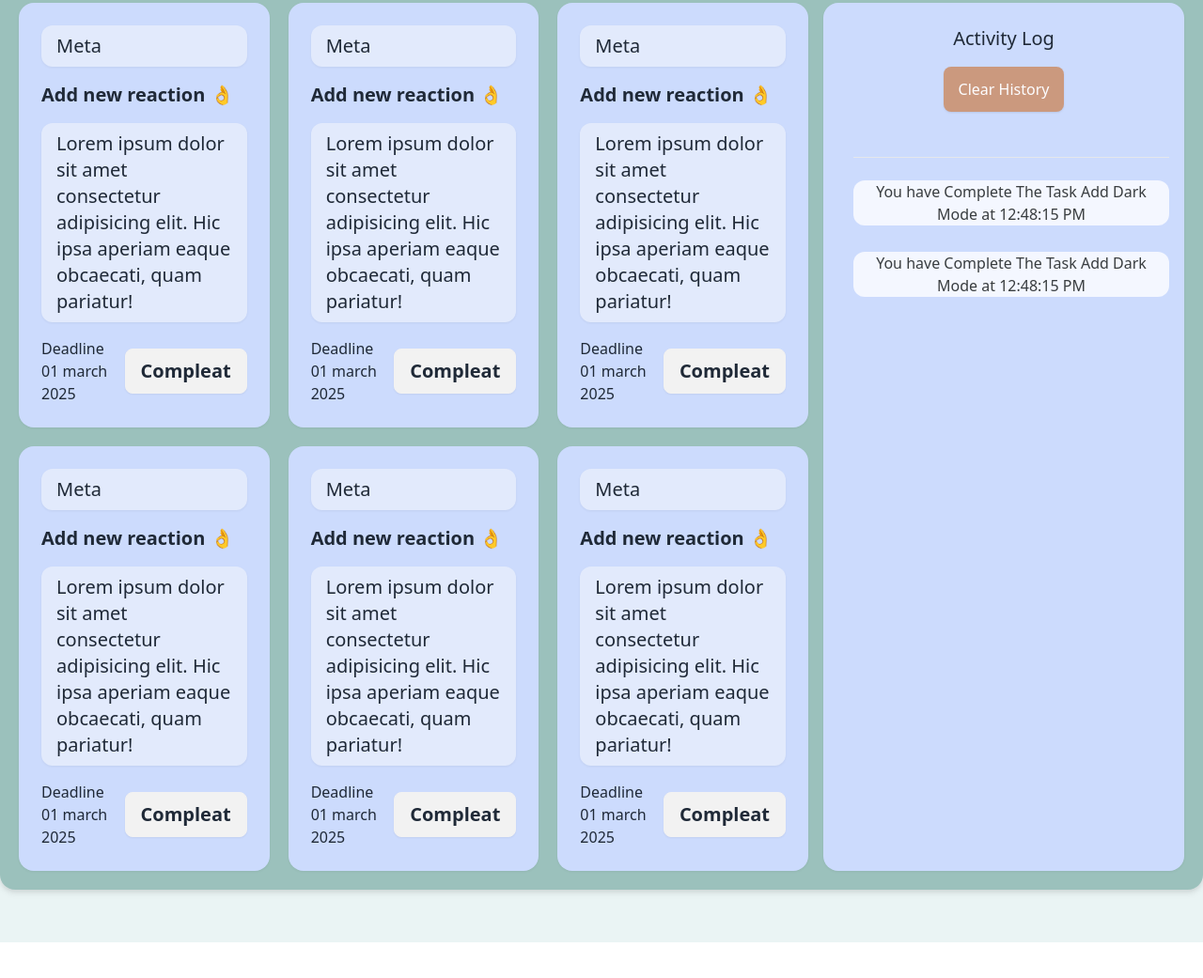
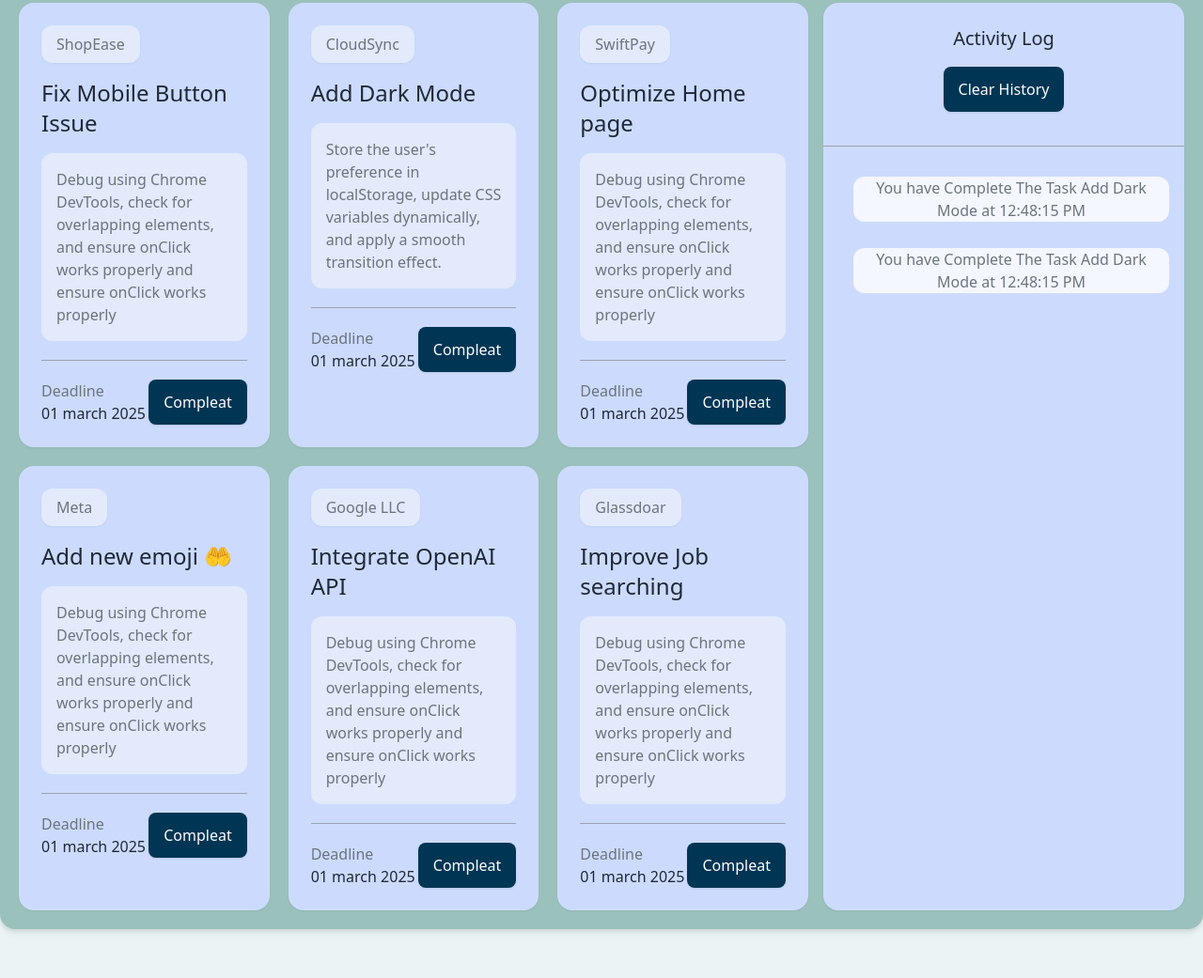
Before and after one commit to TOWHID162153/Assignment-05, a plain HTML site: page index.html in a window 1280 px wide. Shown: the part 233-1274 px from the top of the page at 94% size. Before the commit the page ends 1236 px from the top, so only its background shows below. Drawn offline with nearby package versions, Linux system fonts and the light colour scheme.

Commit message:
my 6th commit

```diff
--- a/index.html
+++ b/index.html
@@ -25,9 +25,9 @@
 
                   colors: {
                       clifford: '#da373d',
-                      'allBtn': '#cb997e',
+                      'allBtn': '#003554',
                       'btnFontClr': '#fdfdff',
-                      'lightText': '#393d3f',
+                      'lightText': '#6c757d',
                   }
               }
           }
@@ -63,8 +63,7 @@
             <div class="bg-[#F4F7FF] rounded-full ml-9">
               <img class="w-10 m-3" src="/assets/theme-btn.png" alt="theme-btns">
             </div>
-            <!-- 3rd -->
-
+            <!-- End -->
           </div>
         </div>
       </div>
@@ -74,178 +73,217 @@
       <section>
           <div class="bg-[#9bc1bc] rounded-2xl drop-shadow-md flex p-5 mt-12">
               <!-- left part -->
+
+                <!-- Lower Part -->
                 <div class="grid grid-cols-3 gap-5 flex-1">
-                      <!-- card o1 -->
+                    <!-- card 04 -->
                     <div class="bg-[#ccdbfd] drop-shadow-sm rounded-2xl text-start p-6">
-                              <div class="bg-[#e2eafc] drop-shadow-sm rounded-xl px-4 py-2 mb-4">
-                                  <p class="font-poppins font-normal text-xl">
+                              <div class="bg-[#e2eafc] drop-shadow-sm rounded-xl inline-block px-4 py-2 mb-4">
+                                  <p class="font-poppins font-normal text-base text-lightText">
+                                    ShopEase
+                                  </p>
+                              </div>
+                              <h3 class="font-poppins font-medium text-2xl mb-4">Fix Mobile Button Issue</h3>
+                              <div class="bg-[#e2eafc] drop-shadow-s rounded-xl p-4">
+                                  <p class="font-poppins font-normal text-base text-lightText overflow-auto">
+                                    Debug using Chrome DevTools, check for overlapping elements, and ensure onClick works properly
+                                    and ensure onClick works properly
+                                  </p>
+                              </div>
+                              <!-- horizontal line -->
+                              <div class="relative flex py-5 items-center">
+                                <div class="flex-grow border-t border-gray-400"></div>
+                             </div>
+                              <!-- <hr class="h-px my-4 bg-gray-200 border-0 dark:bg-gray-700"> -->
+                              <!-- txt & btn -->
+                              <div class="flex justify-between items-center">
+                                <!-- txt -->
+                                <div>
+                                      <p class="font-poppins font-normal text-base text-lightText">
+                                          Deadline
+                                      </p>
+                                      <p class="font-poppins font-medium text-base">
+                                          01 march 2025
+                                      </p>
+                                </div>
+                                  <!-- btn -->
+                                <button class="btn drop-shadow-sm border-none bg-allBtn font-poppins font-medium text-base text-btnFontClr">
+                                    Compleat
+                                </button>
+                              </div>
+                    </div>
+                    <!-- card 05 -->
+                    <div class="bg-[#ccdbfd] drop-shadow-sm rounded-2xl text-start p-6">
+                        <div class="bg-[#e2eafc] drop-shadow-sm rounded-xl inline-block px-4 py-2 mb-4">
+                            <p class="font-poppins font-normal text-base text-lightText">
+                              CloudSync
+                            </p>
+                        </div>
+                        <h3 class="font-poppins font-medium text-2xl mb-4">Add Dark Mode</h3>
+                        <div class="bg-[#e2eafc] drop-shadow-s rounded-xl p-4">
+                            <p class="font-poppins font-normal text-base text-lightText overflow-auto">
+                              Store the user's preference in localStorage, update CSS variables dynamically, and apply a smooth transition effect.
+                            </p>
+                        </div>
+                        <!-- horizontal line -->
+                        <div class="relative flex py-5 items-center">
+                          <div class="flex-grow border-t border-gray-400"></div>
+                       </div>
+                        <!-- <hr class="h-px my-4 bg-gray-200 border-0 dark:bg-gray-700"> -->
+                        <!-- txt & btn -->
+                        <div class="flex justify-between items-center">
+                          <!-- txt -->
+                          <div>
+                                <p class="font-poppins font-normal text-base text-lightText">
+                                    Deadline
+                                </p>
+                                <p class="font-poppins font-medium text-base">
+                                    01 march 2025
+                                </p>
+                          </div>
+                            <!-- btn -->
+                          <button class="btn drop-shadow-sm border-none bg-allBtn font-poppins font-medium text-base text-btnFontClr">
+                              Compleat
+                          </button>
+                        </div>
+                    </div>
+                    <!-- card 06 -->
+                    <div class="bg-[#ccdbfd] drop-shadow-sm rounded-2xl text-start p-6">
+                        <div class="bg-[#e2eafc] drop-shadow-sm rounded-xl inline-block px-4 py-2 mb-4">
+                            <p class="font-poppins font-normal text-base text-lightText">
+                              SwiftPay
+                            </p>
+                        </div>
+                        <h3 class="font-poppins font-medium text-2xl mb-4">Optimize  Home page</h3>
+                        <div class="bg-[#e2eafc] drop-shadow-s rounded-xl p-4">
+                            <p class="font-poppins font-normal text-base text-lightText overflow-auto">
+                              Debug using Chrome DevTools, check for overlapping elements, and ensure onClick works properly and ensure onClick works properly
+                            </p>
+                        </div>
+                        <!-- horizontal line -->
+                        <div class="relative flex py-5 items-center">
+                          <div class="flex-grow border-t border-gray-400"></div>
+                       </div>
+                        <!-- <hr class="h-px my-4 bg-gray-200 border-0 dark:bg-gray-700"> -->
+                        <!-- txt & btn -->
+                        <div class="flex justify-between items-center">
+                          <!-- txt -->
+                          <div>
+                                <p class="font-poppins font-normal text-base text-lightText">
+                                    Deadline
+                                </p>
+                                <p class="font-poppins font-medium text-base">
+                                    01 march 2025
+                                </p>
+                          </div>
+                            <!-- btn -->
+                          <button class="btn drop-shadow-sm border-none bg-allBtn font-poppins font-medium text-base text-btnFontClr">
+                              Compleat
+                          </button>
+                        </div>
+                    </div>
+                    <!-- card 07-->
+                    <div class="bg-[#ccdbfd] drop-shadow-sm rounded-2xl text-start p-6">
+                        <div class="bg-[#e2eafc] drop-shadow-sm rounded-xl inline-block px-4 py-2 mb-4">
+                            <p class="font-poppins font-normal text-base text-lightText">
                               Meta
                             </p>
                         </div>
-                              <h3 class="font-poppins font-bold text-xl mb-4">Add new reaction 👌</h3>
-                              <div class="bg-[#e2eafc] drop-shadow-sm rounded-xl px-4 py-2 mb-4">
-                                  <p class="font-poppins font-normal text-xl">
-                                      Lorem ipsum dolor sit amet consectetur adipisicing elit. Hic ipsa aperiam eaque obcaecati, quam pariatur!
+                        <h3 class="font-poppins font-medium text-2xl mb-4">Add new emoji 🤲</h3>
+                        <div class="bg-[#e2eafc] drop-shadow-s rounded-xl p-4">
+                            <p class="font-poppins font-normal text-base text-lightText overflow-auto">
+                              Debug using Chrome DevTools, check for overlapping elements, and ensure onClick works properly and ensure onClick works properly
                             </p>
                         </div>
-                              <div class="flex flex-row justify-between items-center">
+                        <!-- horizontal line -->
+                        <div class="relative flex py-5 items-center">
+                          <div class="flex-grow border-t border-gray-400"></div>
+                       </div>
+                        <!-- <hr class="h-px my-4 bg-gray-200 border-0 dark:bg-gray-700"> -->
+                        <!-- txt & btn -->
+                        <div class="flex justify-between items-center">
+                          <!-- txt -->
                           <div>
-                                      <p class="font-poppins font-normal text-base info-clr">
+                                <p class="font-poppins font-normal text-base text-lightText">
                                     Deadline
                                 </p>
-                                      <p class="font-poppins font-normal text-base info-clr">
+                                <p class="font-poppins font-medium text-base">
                                     01 march 2025
                                 </p>
                           </div>
-                                  <button class="btn">
-                                      <h3 class="font-poppins font-bold text-xl">
+                            <!-- btn -->
+                          <button class="btn drop-shadow-sm border-none bg-allBtn font-poppins font-medium text-base text-btnFontClr">
                               Compleat
-                                      </h3>
                           </button>
                         </div>
                     </div>
-                      <!-- card o2 -->
+                    <!-- card 08-->
                     <div class="bg-[#ccdbfd] drop-shadow-sm rounded-2xl text-start p-6">
-                              <div class="bg-[#e2eafc] drop-shadow-sm rounded-xl px-4 py-2 mb-4">
-                                  <p class="font-poppins font-normal text-xl">
-                                      Meta
+                        <div class="bg-[#e2eafc] drop-shadow-sm rounded-xl inline-block px-4 py-2 mb-4">
+                            <p class="font-poppins font-normal text-base text-lightText">
+                              Google LLC
                             </p>
                         </div>
-                              <h3 class="font-poppins font-bold text-xl mb-4">Add new reaction 👌</h3>
-                              <div class="bg-[#e2eafc] drop-shadow-sm rounded-xl px-4 py-2 mb-4">
-                                  <p class="font-poppins font-normal text-xl">
-                                      Lorem ipsum dolor sit amet consectetur adipisicing elit. Hic ipsa aperiam eaque obcaecati, quam pariatur!
+                        <h3 class="font-poppins font-medium text-2xl mb-4">Integrate OpenAI API </h3>
+                        <div class="bg-[#e2eafc] drop-shadow-s rounded-xl p-4">
+                            <p class="font-poppins font-normal text-base text-lightText overflow-auto">
+                              Debug using Chrome DevTools, check for overlapping elements, and ensure onClick works properly and ensure onClick works properly
                             </p>
                         </div>
-                              <div class="flex flex-row justify-between items-center">
+                        <!-- horizontal line -->
+                        <div class="relative flex py-5 items-center">
+                          <div class="flex-grow border-t border-gray-400"></div>
+                       </div>
+                        <!-- <hr class="h-px my-4 bg-gray-200 border-0 dark:bg-gray-700"> -->
+                        <!-- txt & btn -->
+                        <div class="flex justify-between items-center">
+                          <!-- txt -->
                           <div>
-                                      <p class="font-poppins font-normal text-base info-clr">
+                                <p class="font-poppins font-normal text-base text-lightText">
                                     Deadline
                                 </p>
-                                      <p class="font-poppins font-normal text-base info-clr">
+                                <p class="font-poppins font-medium text-base">
                                     01 march 2025
                                 </p>
                           </div>
-                                  <button class="btn">
-                                      <h3 class="font-poppins font-bold text-xl">
+                            <!-- btn -->
+                          <button class="btn drop-shadow-sm border-none bg-allBtn font-poppins font-medium text-base text-btnFontClr">
                               Compleat
-                                      </h3>
                           </button>
                         </div>
                     </div>
-                      <!-- card o3 -->
+                    <!-- card 09-->
                     <div class="bg-[#ccdbfd] drop-shadow-sm rounded-2xl text-start p-6">
-                              <div class="bg-[#e2eafc] drop-shadow-sm rounded-xl px-4 py-2 mb-4">
-                                  <p class="font-poppins font-normal text-xl">
-                                      Meta
+                            <div class="bg-[#e2eafc] drop-shadow-sm rounded-xl inline-block px-4 py-2 mb-4">
+                                <p class="font-poppins font-normal text-base text-lightText">
+                                  Glassdoar
                                 </p>
                             </div>
-                              <h3 class="font-poppins font-bold text-xl mb-4">Add new reaction 👌</h3>
-                              <div class="bg-[#e2eafc] drop-shadow-sm rounded-xl px-4 py-2 mb-4">
-                                  <p class="font-poppins font-normal text-xl">
-                                      Lorem ipsum dolor sit amet consectetur adipisicing elit. Hic ipsa aperiam eaque obcaecati, quam pariatur!
+                            <h3 class="font-poppins font-medium text-2xl mb-4">Improve Job searching</h3>
+                            <div class="bg-[#e2eafc] drop-shadow-s rounded-xl p-4">
+                                <p class="font-poppins font-normal text-base text-lightText overflow-auto">
+                                  Debug using Chrome DevTools, check for overlapping elements, and ensure onClick works properly and ensure onClick works properly
                                 </p>
                             </div>
-                              <div class="flex flex-row justify-between items-center">
+                            <!-- horizontal line -->
+                            <div class="relative flex py-5 items-center">
+                              <div class="flex-grow border-t border-gray-400"></div>
+                           </div>
+                            <!-- <hr class="h-px my-4 bg-gray-200 border-0 dark:bg-gray-700"> -->
+                            <!-- txt & btn -->
+                            <div class="flex justify-between items-center">
+                              <!-- txt -->
                               <div>
-                                      <p class="font-poppins font-normal text-base info-clr">
+                                    <p class="font-poppins font-normal text-base text-lightText">
                                         Deadline
                                     </p>
-                                      <p class="font-poppins font-normal text-base info-clr">
+                                    <p class="font-poppins font-medium text-base">
                                         01 march 2025
                                     </p>
                               </div>
-                                  <button class="btn">
-                                      <h3 class="font-poppins font-bold text-xl">
+                                <!-- btn -->
+                              <button class="btn drop-shadow-sm border-none bg-allBtn font-poppins font-medium text-base text-btnFontClr">
                                   Compleat
-                                      </h3>
-                                  </button>
-                              </div>
-                          </div>
-                      <!-- card o4 -->
-                          <div class="bg-[#ccdbfd] drop-shadow-sm rounded-2xl text-start p-6">
-                              <div class="bg-[#e2eafc] drop-shadow-sm rounded-xl px-4 py-2 mb-4">
-                                  <p class="font-poppins font-normal text-xl">
-                                      Meta
-                                  </p>
-                              </div>
-                              <h3 class="font-poppins font-bold text-xl mb-4">Add new reaction 👌</h3>
-                              <div class="bg-[#e2eafc] drop-shadow-sm rounded-xl px-4 py-2 mb-4">
-                                  <p class="font-poppins font-normal text-xl">
-                                      Lorem ipsum dolor sit amet consectetur adipisicing elit. Hic ipsa aperiam eaque obcaecati, quam pariatur!
-                                  </p>
-                              </div>
-                              <div class="flex flex-row justify-between items-center">
-                                  <div>
-                                      <p class="font-poppins font-normal text-base info-clr">
-                                          Deadline
-                                      </p>
-                                      <p class="font-poppins font-normal text-base info-clr">
-                                          01 march 2025
-                                      </p>
-                                  </div>
-                                  <button class="btn">
-                                      <h3 class="font-poppins font-bold text-xl">
-                                          Compleat
-                                      </h3>
-                                  </button>
-                              </div>
-                          </div>
-                      <!-- card o5 -->
-                          <div class="bg-[#ccdbfd] drop-shadow-sm rounded-2xl text-start p-6">
-                              <div class="bg-[#e2eafc] drop-shadow-sm rounded-xl px-4 py-2 mb-4">
-                                  <p class="font-poppins font-normal text-xl">
-                                      Meta
-                                  </p>
-                              </div>
-                              <h3 class="font-poppins font-bold text-xl mb-4">Add new reaction 👌</h3>
-                              <div class="bg-[#e2eafc] drop-shadow-sm rounded-xl px-4 py-2 mb-4">
-                                  <p class="font-poppins font-normal text-xl">
-                                      Lorem ipsum dolor sit amet consectetur adipisicing elit. Hic ipsa aperiam eaque obcaecati, quam pariatur!
-                                  </p>
-                              </div>
-                              <div class="flex flex-row justify-between items-center">
-                                  <div>
-                                      <p class="font-poppins font-normal text-base info-clr">
-                                          Deadline
-                                      </p>
-                                      <p class="font-poppins font-normal text-base info-clr">
-                                          01 march 2025
-                                      </p>
-                                  </div>
-                                  <button class="btn">
-                                      <h3 class="font-poppins font-bold text-xl">
-                                          Compleat
-                                      </h3>
-                                  </button>
-                              </div>
-                          </div>
-                      <!-- card o6 -->
-                          <div class="bg-[#ccdbfd] drop-shadow-sm rounded-2xl text-start p-6">
-                              <div class="bg-[#e2eafc] drop-shadow-sm rounded-xl px-4 py-2 mb-4">
-                                  <p class="font-poppins font-normal text-xl">
-                                      Meta
-                                  </p>
-                              </div>
-                              <h3 class="font-poppins font-bold text-xl mb-4">Add new reaction 👌</h3>
-                              <div class="bg-[#e2eafc] drop-shadow-sm rounded-xl px-4 py-2 mb-4">
-                                  <p class="font-poppins font-normal text-xl">
-                                      Lorem ipsum dolor sit amet consectetur adipisicing elit. Hic ipsa aperiam eaque obcaecati, quam pariatur!
-                                  </p>
-                              </div>
-                              <div class="flex flex-row justify-between items-center">
-                                  <div>
-                                      <p class="font-poppins font-normal text-base info-clr">
-                                          Deadline
-                                      </p>
-                                      <p class="font-poppins font-normal text-base info-clr">
-                                          01 march 2025
-                                      </p>
-                                  </div>
-                                  <button class="btn">
-                                      <h3 class="font-poppins font-bold text-xl">
-                                          Compleat
-                                      </h3>
                               </button>
                             </div>
                     </div>
@@ -258,7 +296,10 @@
                               <button class="btn drop-shadow-sm border-none bg-allBtn font-poppins font-medium text-base text-btnFontClr mb-4">
                                   Clear History
                               </button>
-                              <hr class="h-px my-8 bg-gray-200 border-0 dark:bg-gray-700 mb-6 mr-4 ml-8">
+                              <!-- horizontal line -->
+                            <div class="relative flex py-5 items-center ">
+                                <div class="flex-grow border-t border-gray-400"></div>
+                             </div>
                               <!-- task notification -->
                           <div class="bg-[#F4F7FF] rounder-xl mb-7 mr-4 ml-8 rounded-xl">
                               <p class="font-poppins font-normal text-base text-lightText m-3">
```
Lines whose indentation alone changed are shown as unchanged.
